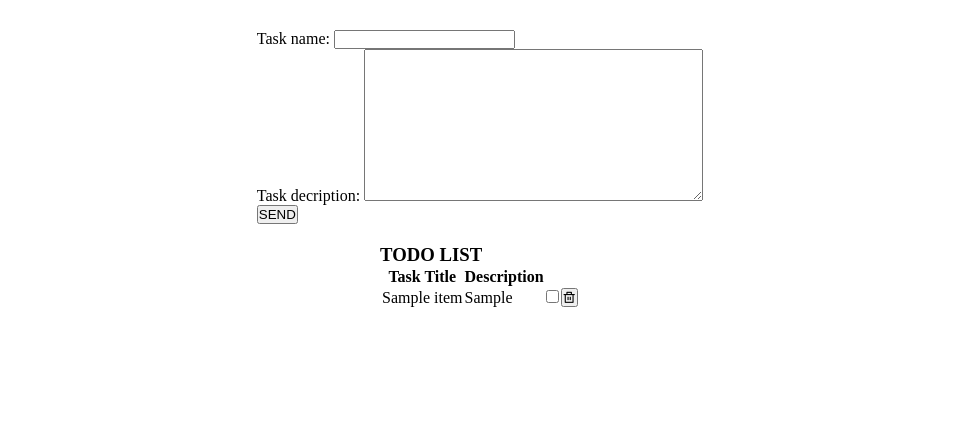
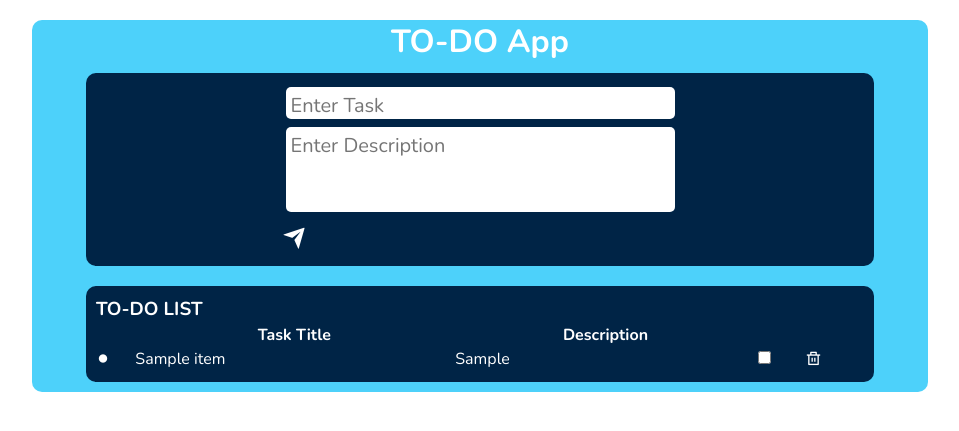
Before and after one commit to aniketjdv/todo_list, a Django app: page /todo/ in a window 1280 px wide. Shown: the top 431 px of the page, without its empty margins (160-1119 px from the left). Run offline with Django 5.2, Linux system fonts and the light colour scheme; a database or web service that is not in the repository returns one stand-in record (values such as "Sample title"); data that the repository does not hold is empty; some libraries are stand-ins or nearby versions.

Commit message:
css part complete

```diff
--- a/todolist/templates/todo.html
+++ b/todolist/templates/todo.html
@@ -5,6 +5,9 @@
     <meta charset="UTF-8">
     <meta name="viewport" content="width=device-width, initial-scale=1.0">
     <title>To Do List</title>
+    <link rel="preconnect" href="https://fonts.googleapis.com">
+    <link rel="preconnect" href="https://fonts.gstatic.com" crossorigin>
+    <link href="https://fonts.googleapis.com/css2?family=Nunito:ital,wght@0,200..1000;1,200..1000&display=swap" rel="stylesheet">
     <link rel="stylesheet" href="{% static 'css/style.css' %}">
     <link
     href="https://cdn.jsdelivr.net/npm/remixicon@4.3.0/fonts/remixicon.css"
@@ -13,18 +16,20 @@
 </head>
 <body>
     <div class="container">
+        <h1>TO-DO App</h1>
         <div class="section1">
         <form method="POST">
             {% csrf_token %}
             {{form}}
-            <button type="Submit" class="submit-btn">SEND</button>
+            <button type="Submit" class="submit-btn"><i class="ri-send-plane-fill"></i></button>
             </form>
         </div>
         <div class="section2">
-            <h3>TODO LIST </h3>
+            <h3>TO-DO LIST </h3>
     <table>
         <thead>
             <tr>
+                <th></th>
                 <th>Task Title</th>
                 <th>Description</th>
             </tr>
@@ -32,6 +37,7 @@
         <tbody>
             {% for item in data %}
             <tr>
+                <td style="font-size:10px"><i class="ri-circle-fill"></i></td>
                 <td>{{ item.task_name }}</td>
                 <td>{{ item.task_decription }}</td>
                 <td>
--- a/todolist/to_do/forms.py
+++ b/todolist/to_do/forms.py
@@ -6,6 +6,6 @@ class Todoform(forms.ModelForm):
         model=TodoList
         fields=['task_name','task_decription']
         widgets={
-            'name': forms.TextInput(attrs={'placeholder': 'Enter Task', 'class': 'form-control', 'aria-label': 'Name'}),
-            'message': forms.Textarea(attrs={'placeholder': 'Enter Description', 'class': 'form-control', 'aria-label': 'Message'}),
+            'task_name': forms.TextInput(attrs={'placeholder': 'Enter Task', 'class': 'form-control', 'aria-label': 'Name'}),
+            'task_decription': forms.Textarea(attrs={'placeholder': 'Enter Description', 'class': 'form-control', 'aria-label': 'Message'}),
             }
--- a/todolist/to_do/static/css/style.css
+++ b/todolist/to_do/static/css/style.css
@@ -1,24 +1,89 @@
 *{
     margin: 0;
     padding: 0;
+    font-family: "Nunito", system-ui;
 }
 
+body{
+    display: flex;
+    justify-content: center;
+    background-color:  rgba(255, 255, 255, 0.466)
+}
 
 .container{
     margin-top: 20px;
+    margin-bottom: 20px;
     display: flex;
     align-items: center;
     justify-content: center;
     flex-direction: column;
+    /* background-color: rgb(1, 0, 54); */
+    background-color: rgb(77, 209, 250);
+    width: 70vw;
+    color: white;
+    border-radius: 10px;
 }
 .section1{
     margin: 10px;
+    background-color:  rgb(0, 36, 70);
+    width: 60vw;
+    display: flex;
+    align-items: center;
+    justify-content: center;
+    padding: 10px;
+    border-radius: 10px;
 }
 .section2{
     margin: 10px;
+    background-color: rgb(0, 36, 70);
+    display: flex;
+    justify-content: center;
+    flex-direction: column;
+    width: 60vw;
+    padding: 10px;
+    color: rgb(255, 255, 255);
+    border-radius: 10px;
 }
 
 .completed {
     text-decoration: line-through;
     color: gray;
 }
+
+.section1 form div label{
+    display: none;
+}
+.submit-btn{
+    background: none;
+    border: none;
+    font-size: 25px;
+    color:white;
+}
+.submit-btn:hover{
+    color:green;
+    cursor: pointer;
+}
+
+#id_task_decription{
+    resize: none;
+    height: 4em
+}
+
+.form-control{
+    width: 30vw;
+    font-size:20px;
+    margin: 4px;
+    border-radius: 5px;
+    border: none;
+    padding: 5px 0 0 5px;
+}
+
+.delete-btn{
+    border: none;
+    background: none;
+  font-size: 1em;
+  color: white;
+}
+.delete-btn:hover{
+    color: red;
+}
```
Also changed, not shown: todolist/db.sqlite3.
